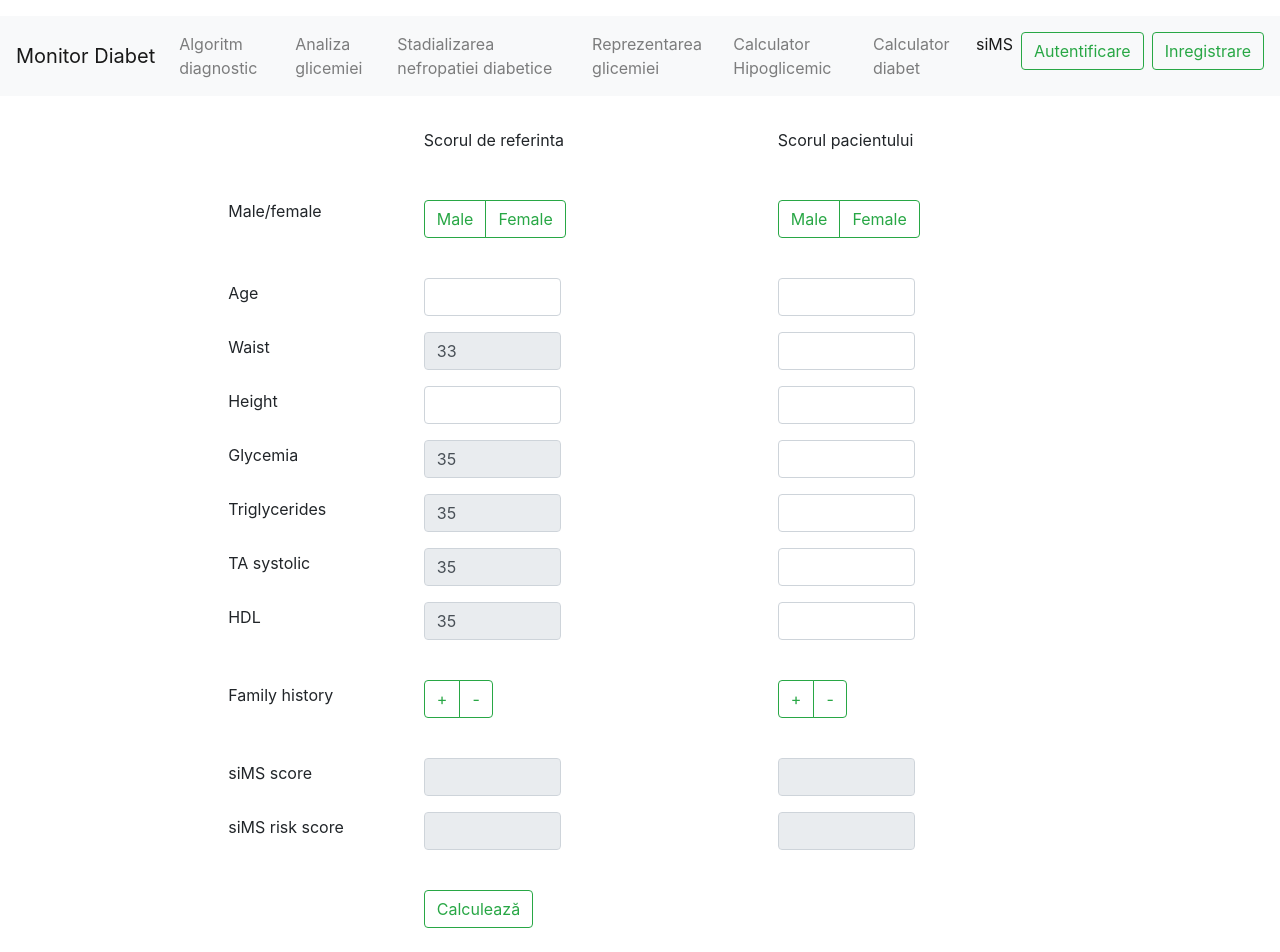
After one commit to tkulcsar97/monitor_diabet, a Django app: page /siMS.htm in a window 1280 px wide. The commit adds this page. Run offline with Django 3.2, Linux system fonts and the light colour scheme; some libraries are stand-ins or nearby versions.

Commit message:
adaugarea modulului siMS

```diff
--- a/mysite/templates/analiza_glicemiei.htm
+++ b/mysite/templates/analiza_glicemiei.htm
@@ -44,6 +44,9 @@
               </li>
               <li class="nav-item">
                 <a class="nav-link" href="calculator_diabet.htm">Calculator diabet</a>
+              </li>
+              <li class="nav-item">
+                <a class="nav-link" href="siMS.htm">siMS</a>
               </li>
               {% if logged %}
               {% else %}
--- a/mysite/templates/autentificare.htm
+++ b/mysite/templates/autentificare.htm
@@ -42,6 +42,9 @@
               <li class="nav-item">
                 <a class="nav-link" href="calculator_diabet.htm">Calculator diabet</a>
               </li>
+               <li class="nav-item">
+                <a class="nav-link" href="siMS.htm">siMS</a>
+              </li>
             </ul>
 
             <form class="form-inline my-2 my-lg-0">
--- a/mysite/templates/index.htm
+++ b/mysite/templates/index.htm
@@ -44,6 +44,9 @@
               </li>
               <li class="nav-item">
                 <a class="nav-link" href="calculator_diabet.htm">Calculator diabet</a>
+              </li>
+              <li class="nav-item">
+                <a class="nav-link" href="siMS.htm">siMS</a>
               </li>
               {% if logged %}
               {% else %}
--- a/mysite/templates/inregistrare.htm
+++ b/mysite/templates/inregistrare.htm
@@ -41,6 +41,9 @@
               </li>
               <li class="nav-item">
                 <a class="nav-link" href="calculator_diabet.htm">Calculator diabet</a>
+              </li>
+              <li class="nav-item">
+                <a class="nav-link" href="siMS.htm">siMS</a>
               </li>
             </ul>
             <form class="form-inline my-2 my-lg-0">
--- a/mysite/templates/reprezentarea_glicemiei.htm
+++ b/mysite/templates/reprezentarea_glicemiei.htm
@@ -45,6 +45,9 @@
               </li>
               <li class="nav-item">
                 <a class="nav-link" href="calculator_diabet.htm">Calculator diabet</a>
+              </li>
+              <li class="nav-item">
+                <a class="nav-link" href="siMS.htm">siMS</a>
               </li>
               {% if logged %}
               {% else %}
--- /dev/null
+++ b/mysite/templates/siMS.htm
@@ -0,0 +1,326 @@
+<!doctype html>
+{% load static %}
+<html lang="en">
+  <head>
+    <!-- Required meta tags -->
+    <meta charset="utf-8">
+    <meta name="viewport" content="width=device-width, initial-scale=1, shrink-to-fit=no">
+
+    <script type="text/javascript" src="{% static 'js/render(A).js' %}"></script>
+    <script type="text/javascript" src="{% static 'js/jquery-3.3.1.js' %}"></script>
+    <script type="text/javascript" src="{% static 'js/server_requests(A).js' %}"></script>
+
+    <script type="text/javascript" src="{% static 'js/script_siMS.js' %}"></script>
+
+
+    <!-- Bootstrap CSS -->
+    <link rel="stylesheet" href="https://maxcdn.bootstrapcdn.com/bootstrap/4.0.0/css/bootstrap.min.css" integrity="sha384-Gn5384xqQ1aoWXA+058RXPxPg6fy4IWvTNh0E263XmFcJlSAwiGgFAW/dAiS6JXm" crossorigin="anonymous">
+    <title></title>
+  </head>
+  <body>
+      <div class="p-1 mb-2 bg-white"></div>
+      <nav class="navbar navbar-expand-lg navbar-light bg-light">
+          <a class="navbar-brand" href="#">Monitor Diabet</a>
+          <button class="navbar-toggler" type="button" data-toggle="collapse" data-target="#navbarSupportedContent" aria-controls="navbarSupportedContent" aria-expanded="false" aria-label="Toggle navigation">
+            <span class="navbar-toggler-icon"></span>
+          </button>
+
+          <div class="collapse navbar-collapse" id="navbarSupportedContent">
+            <ul class="navbar-nav mr-auto my-sm-auto">
+              <li class="nav-item">
+                <a class="nav-link" href="index.htm">Algoritm diagnostic</a>
+              </li>
+              <li class="nav-item">
+                <a class="nav-link" href="analiza_glicemiei.htm">Analiza glicemiei</a>
+              </li>
+              <li class="nav-item">
+                <a class="nav-link" href="stadializarea_nefropatiei_diabetice.htm">Stadializarea nefropatiei diabetice</a>
+              </li>
+              <li class="nav-item">
+                <a class="nav-link" href="reprezentarea_glicemiei.htm">Reprezentarea glicemiei</a>
+              </li>
+              <li class="nav-item">
+                <a class="nav-link" href="calculator_hipoglicemic.htm">Calculator Hipoglicemic</a>
+              </li>
+              <li class="nav-item">
+                <a class="nav-link" href="calculator_diabet.htm">Calculator diabet</a>
+              </li>
+              <li class="nav-item active">
+                <a class="nav-link" href="#">siMS<span class="sr-only">(current)</span></a>
+              </li>
+              {% if logged %}
+              {% else %}
+                <li class="nav-item">
+                  <a class="btn btn-outline-success my-2 my-sm-2 mr-2" href="autentificare.htm">Autentificare</a>
+                </li>
+                <li class="nav-item">
+                  <a class="btn btn-outline-success my-2 my-sm-2 mr" href="inregistrare.htm">Inregistrare</a>
+                </li>
+              {% endif %}
+            </ul>
+
+            {% if logged %}
+              <form class="form-inline my-2 my-lg-0">
+                <p class = "text-success h4 border">Bun venit, {{username}}</p>
+                <button class="btn btn-outline-success my-2 my-sm-0 ml-4" onclick="logout()">Delogare</button>
+              </form>
+            {% endif %}
+
+          </div>
+        </nav>
+          <div class="p-1 mb-4 bg-white"></div>
+          <div class="row justify-content-md-center">
+            <style type="text/css">
+              td {
+                padding:0 40px 0 40px;
+              }
+            </style>
+            <table>
+              <tr>
+                <td>
+                  <div class="form-group">
+                    <label> <!-- empty space --> </label>
+                  </div>
+
+                  <div class="form-group">
+                    <label> Male/female</label>
+                  </div>
+                </td>
+                <td>
+                  <div class="form-group">
+                    <label> Scorul de referinta </label>
+                  </div>
+
+                  <div class="form-group">
+                    <div class="btn-group btn-group-toggle" data-toggle="buttons">
+                      <label class="btn btn-outline-success my-2 my-sm-4">
+                      <input type="radio" name="options1" id="scor_ref_male" autocomplete="off"> Male
+                      </label>
+                      <label class="btn btn-outline-success my-2 my-sm-4">
+                     <input type="radio" name="options1" id="scor_ref_female" autocomplete="off"> Female
+                     </label>
+                    </div>
+                  </div>
+
+                </td>
+                <td>
+                  <div class="form-group">
+                    <label> Scorul pacientului </label>
+                  </div>
+
+                  <div class="form-group">
+                    <div class="btn-group btn-group-toggle" data-toggle="buttons">
+                      <label class="btn btn-outline-success my-2 my-sm-4">
+                      <input type="radio" name="options2" id="scor_pacient_male" autocomplete="off"> Male
+                      </label>
+                      <label class="btn btn-outline-success my-2 my-sm-4">
+                     <input type="radio" name="options2" id="scor_pacient_female" autocomplete="off"> Female
+                     </label>
+                    </div>
+                  </div>
+                </td>
+              </tr>
+              <tr>
+                <td>
+                  <div class="form-group">
+                    <label> Age </label>
+                  </div>
+                </td>
+                <td>
+                  <div class="form-group">
+                    <input type="number" class="form-control" id="age1" style="width:50%">
+                  </div>
+                </td>
+                <td>
+                  <div class="form-group">
+                     <input type="number" class="form-control" id="age2" style="width:50%">
+                  </div>
+                </td>
+              </tr>
+              <tr>
+                <td>
+                  <div class="form-group">
+                    <label> Waist </label>
+                  </div>
+                </td>
+                <td>
+                  <div class="form-group">
+                     <input type="number" class="form-control" id="waist1" value="33" readonly style="width:50%">
+                  </div>
+                </td>
+                <td>
+                  <div class="form-group">
+                     <input type="number" class="form-control" id="waist2" style="width:50%">
+                  </div>
+                </td>
+              </tr>
+              <tr>
+                <td>
+                  <div class="form-group">
+                    <label> Height </label>
+                  </div>
+                </td>
+                <td>
+                  <div class="form-group">
+                    <input type="number" class="form-control" id="height1" style="width:50%">
+                  </div>
+                </td>
+                <td>
+                  <div class="form-group">
+                    <input type="number" class="form-control" id="height2" style="width:50%">
+                  </div>
+                </td>
+              </tr>
+              <tr>
+                <td>
+                  <div class="form-group">
+                    <label> Glycemia </label>
+                  </div>
+                </td>
+                <td>
+                  <div class="form-group">
+                     <input type="number" class="form-control" id="glycemia1" value="35" readonly style="width:50%">
+                  </div>
+                </td>
+                <td>
+                  <div class="form-group">
+                     <input type="number" class="form-control" id="glycemia2" style="width:50%">
+                  </div>
+                </td>
+              </tr>
+              <tr>
+                <td>
+                  <div class="form-group">
+                    <label> Triglycerides </label>
+                  </div>
+                </td>
+                <td>
+                  <div class="form-group">
+                     <input type="number" class="form-control" id="triglycerides1" value="35" readonly style="width:50%">
+                  </div>
+                </td>
+                <td>
+                  <div class="form-group">
+                     <input type="number" class="form-control" id="triglycerides2" style="width:50%">
+                  </div>
+                </td>
+              </tr>
+                 <tr>
+                <td>
+                  <div class="form-group">
+                    <label> TA systolic </label>
+                  </div>
+                </td>
+                <td>
+                  <div class="form-group">
+                     <input type="number" class="form-control" id="TA_systolic1" value="35" readonly style="width:50%">
+                  </div>
+                </td>
+                <td>
+                  <div class="form-group">
+                     <input type="number" class="form-control" id="TA_systolic2" style="width:50%">
+                  </div>
+                </td>
+              </tr>
+                  <tr>
+                <td>
+                  <div class="form-group">
+                    <label> HDL </label>
+                  </div>
+                </td>
+                <td>
+                  <div class="form-group">
+                     <input type="number" class="form-control" id="hdl1" value="35" readonly style="width:50%">
+                  </div>
+                </td>
+                <td>
+                  <div class="form-group">
+                     <input type="number" class="form-control" id="hdl2" style="width:50%">
+                  </div>
+                </td>
+              </tr>
+
+              <tr>
+                <td>
+                  <div class="form-group">
+                    <label> Family history </label>
+                  </div>
+                </td>
+                <td>
+                  <div class="form-group">
+                    <div class="btn-group btn-group-toggle" data-toggle="buttons">
+                      <label class="btn btn-outline-success my-2 my-sm-4">
+                      <input type="radio" name="options3" id="scor_ref_family+" autocomplete="off"> +
+                      </label>
+                      <label class="btn btn-outline-success my-2 my-sm-4">
+                     <input type="radio" name="options3" id="scor_ref_family-" autocomplete="off"> -
+                     </label>
+                    </div>
+                  </div>
+                </td>
+                <td>
+                  <div class="form-group">
+                    <div class="btn-group btn-group-toggle" data-toggle="buttons">
+                      <label class="btn btn-outline-success my-2 my-sm-4">
+                      <input type="radio" name="options4" id="scor_pacient_family+" autocomplete="off"> +
+                      </label>
+                      <label class="btn btn-outline-success my-2 my-sm-4">
+                     <input type="radio" name="options4" id="scor_pacient_family-" autocomplete="off"> -
+                     </label>
+                    </div>
+                  </div>
+                </td>
+              </tr>
+              <tr>
+                <td>
+                  <div class="form-group">
+                    <label> siMS score </label>
+                  </div>
+                </td>
+                <td>
+                  <div class="form-group">
+                     <input type="number" class="form-control" id="scor_ref_siMS" readonly style="width:50%">
+                  </div>
+                </td>
+                <td>
+                  <div class="form-group">
+                     <input type="number" class="form-control" id="scor_pacient_siMS" readonly style="width:50%">
+                  </div>
+                </td>
+              </tr>
+              <tr>
+                <td>
+                  <div class="form-group">
+                    <label> siMS risk score </label>
+                  </div>
+                </td>
+                <td>
+                  <div class="form-group">
+                     <input type="number" class="form-control" id="scor_ref_siMS_risk" readonly style="width:50%">
+                  </div>
+                </td>
+                <td>
+                  <div class="form-group">
+                     <input type="number" class="form-control" id="scor_pacient_siMS_risk" readonly style="width:50%">
+                  </div>
+                </td>
+              </tr>
+              <tr>
+                <td></td>
+                <td>
+               <button type="button"  class="btn btn-outline-success my-2 my-sm-4"  class="form-group" onclick= "Calculeaza();">Calculează</button>
+                </td>
+                <td></td>
+              </tr>
+            </table>
+          </div>
+        </div>
+
+
+    <!-- Optional JavaScript -->
+    <!-- jQuery first, then Popper.js, then Bootstrap JS -->
+    <!--<script src="https://code.jquery.com/jquery-3.2.1.slim.min.js" integrity="sha384-KJ3o2DKtIkvYIK3UENzmM7KCkRr/rE9/Qpg6aAZGJwFDMVNA/GpGFF93hXpG5KkN" crossorigin="anonymous"></script>-->
+    <script src="https://cdnjs.cloudflare.com/ajax/libs/popper.js/1.12.9/umd/popper.min.js" integrity="sha384-ApNbgh9B+Y1QKtv3Rn7W3mgPxhU9K/ScQsAP7hUibX39j7fakFPskvXusvfa0b4Q" crossorigin="anonymous"></script>
+    <script src="https://maxcdn.bootstrapcdn.com/bootstrap/4.0.0/js/bootstrap.min.js" integrity="sha384-JZR6Spejh4U02d8jOt6vLEHfe/JQGiRRSQQxSfFWpi1MquVdAyjUar5+76PVCmYl" crossorigin="anonymous"></script>
+  </body>
+</html>
--- a/mysite/templates/stadializarea_nefropatiei_diabetice.htm
+++ b/mysite/templates/stadializarea_nefropatiei_diabetice.htm
@@ -43,6 +43,9 @@
               </li>
               <li class="nav-item">
                 <a class="nav-link" href="calculator_diabet.htm">Calculator diabet</a>
+              </li>
+              <li class="nav-item">
+                <a class="nav-link" href="siMS.htm">siMS</a>
               </li>
               {% if logged %}
               {% else %}
--- a/mysite/urls.py
+++ b/mysite/urls.py
@@ -34,6 +34,8 @@ urlpatterns = [
     path('stadializarea_nefropatiei_diabetice.htm', views.stadializarea_nefropatiei_diabetice),
     path('calculator_hipoglicemic.htm', views.calculator_hipoglicemic),
     path('calculator_diabet.htm', views.calculator_diabet),
+    path('siMS.htm', views.siMS),
+
     url(r'analiza_glicemiei/$', requests.analiza_glicemiei),
     url(r'login/$', requests.login),
     url(r'register/$', requests.create_account),
--- a/mysite/views.py
+++ b/mysite/views.py
@@ -26,3 +26,6 @@ def calculator_hipoglicemic(request):
 
 def calculator_diabet(request):
 	return render(request, 'calculator_diabet.htm', {'logged': logged, 'username': username})
+
+def siMS(request):
+	return render(request, 'siMS.htm', {'logged': logged, 'username': username})
```
Also changed, not shown: mysite/templates/calculator_diabet.htm (+8 -5 lines), mysite/templates/calculator_hipoglicemic.htm (+8 -5 lines), mysite/static/js/script_siMS.js (added).
